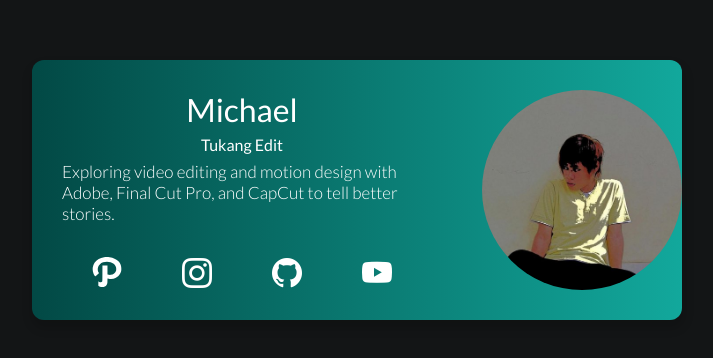
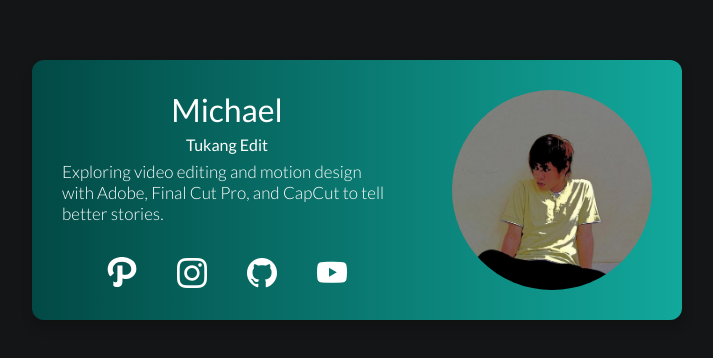
Before and after one commit to belahem/professional-card-astro, an Astro site: page / in a window 1280 px wide. Shown: the part 210-568 px from the top of the page, without its empty margins (283-996 px from the left). Built offline with nearby package versions, Linux system fonts and the light colour scheme; Astro itself is replaced by a stand-in of ours.

Commit message:
Update card.css

```diff
--- a/src/styles/card.css
+++ b/src/styles/card.css
@@ -70,7 +70,7 @@
 }
 .descripcion .icons a{
     display: inline-block;
-    margin: 0 30px 0 30px;
+    margin: 0 20px 0 20px;
     color: #FFFFFF;
     font-size: 30px;
     transition: .3s;
```
